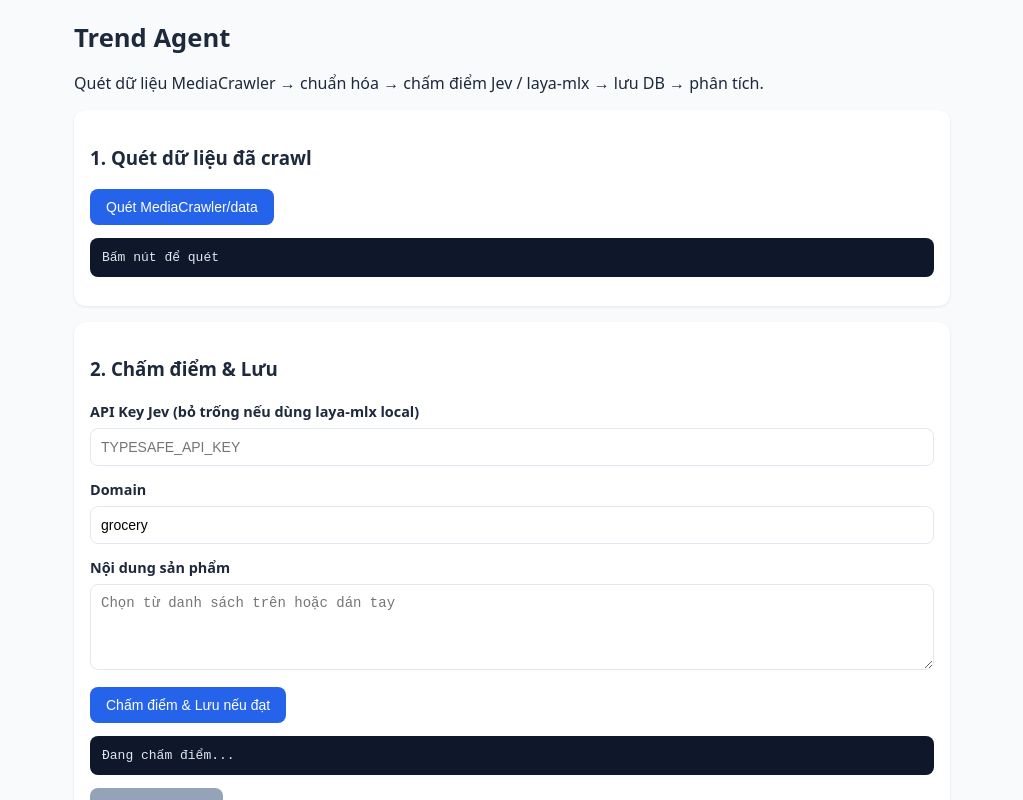
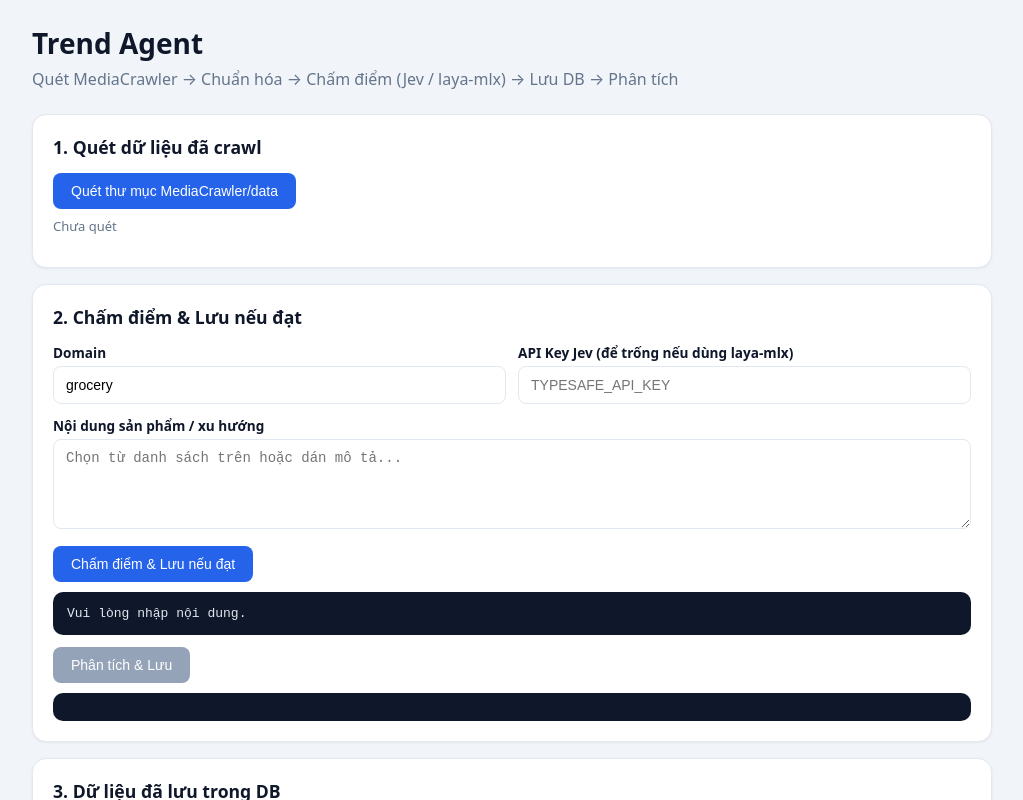
Before and after one commit to Lucas-0911/trend-agent-webapp, a plain HTML site: page index.html in a window 1280 px wide. Both pictures are taken after a click on the button "Chấm điểm & Lưu nếu đạt". Shown: the top 800 px of the page, without its empty margins (128-1151 px from the left). Drawn offline with Linux system fonts and the light colour scheme; no server answers.

Commit message:
Upgrade UI for better feature review

```diff
--- a/index.html
+++ b/index.html
@@ -5,113 +5,231 @@
 <meta name="viewport" content="width=device-width, initial-scale=1">
 <title>Trend Agent</title>
 <style>
+:root {
+  --bg: #f1f5f9;
+  --card: #ffffff;
+  --primary: #2563eb;
+  --primary-hover: #1d4ed8;
+  --ok: #16a34a;
+  --bad: #dc2626;
+  --text: #0f172a;
+  --muted: #64748b;
+  --border: #e2e8f0;
+}
 * { box-sizing: border-box; }
-body { font-family: system-ui, sans-serif; max-width: 900px; margin: 20px auto; padding: 0 12px; background: #f8fafc; color: #1e293b; }
-h1 { font-size: 1.6rem; }
-.card { background: #fff; padding: 16px; border-radius: 12px; box-shadow: 0 1px 3px rgba(0,0,0,.08); margin-bottom: 16px; }
-label { font-weight: 600; font-size: 0.9rem; }
-input, textarea { width: 100%; padding: 10px; margin: 6px 0 12px; border: 1px solid #e2e8f0; border-radius: 8px; font-size: 14px; }
-button { background: #2563eb; color: #fff; border: none; padding: 10px 16px; border-radius: 8px; cursor: pointer; font-size: 14px; }
-button:hover { background: #1d4ed8; }
+body {
+  font-family: system-ui, -apple-system, sans-serif;
+  background: var(--bg);
+  color: var(--text);
+  margin: 0;
+  padding: 24px 16px 48px;
+}
+.container { max-width: 960px; margin: 0 auto; }
+header { margin-bottom: 24px; }
+h1 { font-size: 1.75rem; margin: 0 0 6px; }
+.subtitle { color: var(--muted); margin: 0; }
+.card {
+  background: var(--card);
+  border-radius: 14px;
+  padding: 20px;
+  margin-bottom: 16px;
+  box-shadow: 0 1px 3px rgba(0,0,0,.06);
+  border: 1px solid var(--border);
+}
+.card h3 { margin: 0 0 14px; font-size: 1.1rem; }
+label { display: block; font-weight: 600; font-size: 0.85rem; margin-bottom: 4px; }
+input, textarea, select {
+  width: 100%;
+  padding: 10px 12px;
+  border: 1px solid var(--border);
+  border-radius: 8px;
+  font-size: 14px;
+  margin-bottom: 12px;
+  background: #fff;
+}
+textarea { min-height: 90px; resize: vertical; }
+.row { display: flex; gap: 12px; flex-wrap: wrap; }
+.row > * { flex: 1; min-width: 180px; }
+button {
+  background: var(--primary);
+  color: #fff;
+  border: none;
+  padding: 10px 18px;
+  border-radius: 8px;
+  cursor: pointer;
+  font-size: 14px;
+  font-weight: 500;
+}
+button:hover { background: var(--primary-hover); }
 button:disabled { background: #94a3b8; cursor: not-allowed; }
-pre { background: #0f172a; color: #e2e8f0; padding: 12px; border-radius: 8px; overflow: auto; font-size: 13px; white-space: pre-wrap; }
-.item { padding: 8px; border-bottom: 1px solid #f1f5f9; cursor: pointer; }
-.item:hover { background: #f8fafc; }
-.ok { color: #16a34a; font-weight: 600; }
-.bad { color: #dc2626; font-weight: 600; }
+button.secondary { background: #475569; }
+pre {
+  background: #0f172a;
+  color: #e2e8f0;
+  padding: 14px;
+  border-radius: 10px;
+  overflow: auto;
+  font-size: 13px;
+  white-space: pre-wrap;
+  margin: 10px 0 0;
+}
+.item {
+  padding: 10px 12px;
+  border: 1px solid var(--border);
+  border-radius: 8px;
+  margin-bottom: 8px;
+  cursor: pointer;
+  background: #f8fafc;
+}
+.item:hover { background: #eff6ff; border-color: #bfdbfe; }
+.badge {
+  display: inline-block;
+  font-size: 11px;
+  padding: 2px 8px;
+  border-radius: 999px;
+  background: #e2e8f0;
+  margin-right: 6px;
+}
+.ok { color: var(--ok); font-weight: 600; }
+.bad { color: var(--bad); font-weight: 600; }
+.status-bar {
+  font-size: 13px;
+  color: var(--muted);
+  margin-top: 8px;
+}
 </style>
 </head>
 <body>
+<div class="container">
+  <header>
     <h1>Trend Agent</h1>
-<p>Quét dữ liệu MediaCrawler → chuẩn hóa → chấm điểm Jev / laya-mlx → lưu DB → phân tích.</p>
+    <p class="subtitle">Quét MediaCrawler → Chuẩn hóa → Chấm điểm (Jev / laya-mlx) → Lưu DB → Phân tích</p>
+  </header>
 
   <div class="card">
     <h3>1. Quét dữ liệu đã crawl</h3>
-  <button onclick="scan()">Quét MediaCrawler/data</button>
-  <pre id="scanOut">Bấm nút để quét</pre>
-  <div id="list"></div>
+    <button onclick="scan()">Quét thư mục MediaCrawler/data</button>
+    <div class="status-bar" id="scanStatus">Chưa quét</div>
+    <div id="itemList" style="margin-top:12px;"></div>
   </div>
 
   <div class="card">
-  <h3>2. Chấm điểm & Lưu</h3>
-  <label>API Key Jev (bỏ trống nếu dùng laya-mlx local)</label>
-  <input id="key" type="password" placeholder="TYPESAFE_API_KEY">
+    <h3>2. Chấm điểm & Lưu nếu đạt</h3>
+    <div class="row">
+      <div>
         <label>Domain</label>
         <input id="domain" value="grocery">
-  <label>Nội dung sản phẩm</label>
-  <textarea id="item" rows="4" placeholder="Chọn từ danh sách trên hoặc dán tay"></textarea>
+      </div>
+      <div>
+        <label>API Key Jev (để trống nếu dùng laya-mlx)</label>
+        <input id="apiKey" type="password" placeholder="TYPESAFE_API_KEY">
+      </div>
+    </div>
+    <label>Nội dung sản phẩm / xu hướng</label>
+    <textarea id="item" placeholder="Chọn từ danh sách trên hoặc dán mô tả..."></textarea>
     <input type="hidden" id="source" value="manual">
     <button onclick="doScore()">Chấm điểm & Lưu nếu đạt</button>
-  <pre id="scoreOut"></pre>
-  <button id="btnAn" onclick="doAnalyze()" disabled>Phân tích & Lưu</button>
-  <pre id="anOut"></pre>
+    <pre id="scoreOut">Kết quả sẽ hiện ở đây</pre>
+    <div style="margin-top:12px;">
+      <button id="btnAnalyze" onclick="doAnalyze()" disabled>Phân tích & Lưu</button>
+    </div>
+    <pre id="analyzeOut"></pre>
   </div>
 
   <div class="card">
-  <h3>3. Dữ liệu đã lưu</h3>
-  <button onclick="loadSaved()">Xem dữ liệu trong DB</button>
-  <pre id="savedOut"></pre>
+    <h3>3. Dữ liệu đã lưu trong DB</h3>
+    <button class="secondary" onclick="loadSaved()">Tải danh sách đã lưu</button>
+    <pre id="savedOut">Bấm để xem</pre>
+  </div>
 </div>
 
 <script>
-let lastId = null, lastScores = null, lastItem = "";
+let lastId = null;
+let lastScores = null;
+let lastItem = "";
 
 async function scan() {
-  document.getElementById("scanOut").textContent = "Đang quét...";
+  const status = document.getElementById("scanStatus");
+  status.textContent = "Đang quét...";
+  try {
     const r = await fetch("/api/scan");
     const d = await r.json();
-  document.getElementById("scanOut").textContent = `Tìm thấy ${d.count} item` + (d.message ? "\n" + d.message : "") + (d.laya_available ? "\n(laya-mlx local đã sẵn sàng)" : "");
-  const list = document.getElementById("list");
+    status.textContent = `Tìm thấy ${d.count} item` + (d.laya_available ? " • laya-mlx sẵn sàng" : "");
+    const list = document.getElementById("itemList");
     list.innerHTML = "";
     (d.items || []).forEach(it => {
       const div = document.createElement("div");
       div.className = "item";
-    div.textContent = `[${it.source}] ${it.name}`;
+      div.innerHTML = `<span class="badge">${it.source}</span>${it.name}`;
       div.onclick = () => {
         document.getElementById("item").value = it.description || it.name;
         document.getElementById("source").value = it.source;
       };
       list.appendChild(div);
     });
+    if (!d.items || d.items.length === 0) {
+      list.innerHTML = "<p style='color:#64748b'>Không có dữ liệu. Hãy chạy MediaCrawler trước hoặc dán nội dung thủ công.</p>";
+    }
+  } catch (e) {
+    status.textContent = "Lỗi: " + e.message;
+  }
 }
 
 async function doScore() {
   const el = document.getElementById("scoreOut");
   el.textContent = "Đang chấm điểm...";
-  lastItem = document.getElementById("item").value;
+  lastItem = document.getElementById("item").value.trim();
+  if (!lastItem) { el.textContent = "Vui lòng nhập nội dung."; return; }
+  try {
     const r = await fetch("/api/score", {
       method: "POST",
-    headers: {"Content-Type": "application/json"},
+      headers: { "Content-Type": "application/json" },
       body: JSON.stringify({
         item: lastItem,
         domain: document.getElementById("domain").value,
         source: document.getElementById("source").value,
-      api_key: document.getElementById("key").value || null
+        api_key: document.getElementById("apiKey").value || null
       })
     });
     const d = await r.json();
     lastScores = d.answers;
     lastId = d.item_id;
-  el.innerHTML = (d.passed ? '<span class="ok">ĐẠT & ĐÃ LƯU</span>' : '<span class="bad">KHÔNG ĐẠT</span>') + "\n\n" + JSON.stringify(d, null, 2);
-  document.getElementById("btnAn").disabled = !d.passed;
+    const badge = d.passed
+      ? `<span class="ok">ĐẠT & ĐÃ LƯU</span> (model: ${d.model || "jev"})`
+      : `<span class="bad">KHÔNG ĐẠT</span>`;
+    el.innerHTML = badge + "\n\n" + JSON.stringify(d, null, 2);
+    document.getElementById("btnAnalyze").disabled = !d.passed;
+  } catch (e) {
+    el.textContent = "Lỗi: " + e.message;
+  }
 }
 
 async function doAnalyze() {
-  const el = document.getElementById("anOut");
+  const el = document.getElementById("analyzeOut");
   el.textContent = "Đang phân tích...";
+  try {
     const r = await fetch("/api/analyze", {
       method: "POST",
-    headers: {"Content-Type": "application/json"},
+      headers: { "Content-Type": "application/json" },
       body: JSON.stringify({ item_id: lastId, item: lastItem, scores: lastScores })
     });
     const d = await r.json();
-  el.textContent = d.analysis + "\n\n--- Telegram ---\n" + d.telegram;
+    el.textContent = d.analysis + "\n\n--- Preview Telegram ---\n" + d.telegram;
+  } catch (e) {
+    el.textContent = "Lỗi: " + e.message;
+  }
 }
 
 async function loadSaved() {
+  const el = document.getElementById("savedOut");
+  el.textContent = "Đang tải...";
+  try {
     const r = await fetch("/api/saved");
     const d = await r.json();
-  document.getElementById("savedOut").textContent = JSON.stringify(d.items, null, 2);
+    el.textContent = JSON.stringify(d.items, null, 2);
+  } catch (e) {
+    el.textContent = "Lỗi: " + e.message;
+  }
 }
 </script>
 </body>
```
Lines whose indentation alone changed are shown as unchanged.
